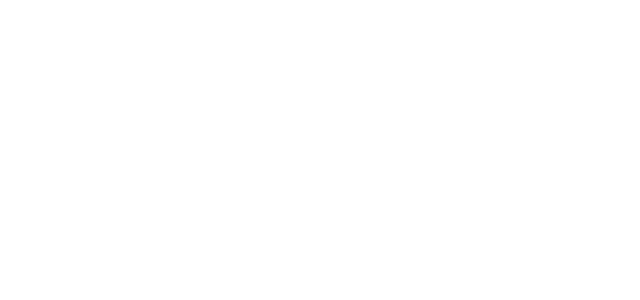
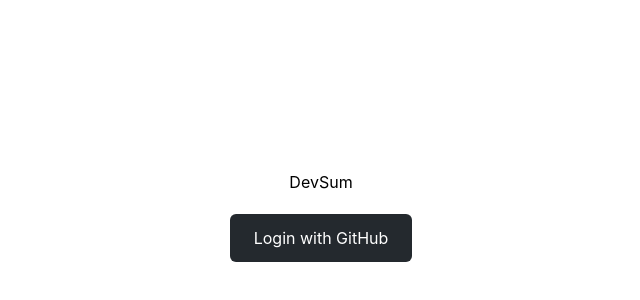
Before and after one commit to osp3/devsum, a React (Vite) app in the folder frontend/: page / in a window 1280 px wide. Shown: the part 184-484 px from the top of the page, without its empty margins (319-959 px from the left). Built offline with nearby package versions, Linux system fonts and the light colour scheme.

Commit message:
added a very minimal login and logout

```diff
--- a/frontend/src/App.jsx
+++ b/frontend/src/App.jsx
@@ -1,20 +1,35 @@
 import { useState, useEffect } from 'react';
-import { Routes, Route } from 'react-router-dom';
+import React from 'react';
+import { Routes, Route, Navigate } from 'react-router-dom';
 import UserHeader from './components/UserHeader.jsx';
 import Login from './components/Login.jsx';
 import Dashboard from './components/Dashboard.jsx';
 import RepoListing from './components/RepoListing.jsx';
 import RepoAnalytics from './components/RepoAnalytics';
 
+// Simple protected route - just checks auth and redirects if needed
+function ProtectedRoute({ children }) {
+  const [isAuthenticated, setIsAuthenticated] = useState(null);
+
+  useEffect(() => {
+    fetch(`${import.meta.env.VITE_API_URL}/auth/me`, { credentials: 'include' })
+      .then(response => setIsAuthenticated(response.ok))
+      .catch(() => setIsAuthenticated(false));
+  }, []);
+
+  if (isAuthenticated === null) return <div>Loading...</div>;
+  if (!isAuthenticated) return <Navigate to="/" replace />;
+  return children;
+}
+
 function App() {
   return (
     <div>
-      <UserHeader />
       <Routes>
         <Route path='/' element={<Login />} />
-        <Route path='/dashboard' element={<Dashboard />} />
-        <Route path='/repositories' element={<RepoListing />} />
-        <Route path='/repository' element={<RepoAnalytics />} />
+        <Route path='/dashboard' element={<ProtectedRoute><Dashboard /></ProtectedRoute>} />
+        <Route path='/repositories' element={<ProtectedRoute><RepoListing /></ProtectedRoute>} />
+        <Route path='/repository' element={<ProtectedRoute><RepoAnalytics /></ProtectedRoute>} />
       </Routes>
     </div>
   );
--- a/frontend/src/components/Dashboard.jsx
+++ b/frontend/src/components/Dashboard.jsx
@@ -8,35 +8,29 @@
 const Dashboard = () => {
   return (
     <div className='min-h-screen bg-[#1a1928]'>
+      <UserHeader />
       <h1>hello this is the main page</h1>
-      <UserHeader />
 
       <div className=' border border-slate-400 rounded-2xl p-4 m-6 max-w-6xl mx-auto'>
-
         <div className='flex justify-center'>
             <TodaysMetrics />
         </div>
-
       </div>
 
       <div className = 'flex justify-row gap-6 max-w-6xl mx-auto '>
-
         <div className='flex-3  border border-slate-400 rounded-2xl w-150 h-120 p-4 '>
           <TodaysSummary />
-
         </div>
         <div className='flex-1 border border-slate-400 rounded-2xl w-100 h-120 p-4'>
             <TomorrowsPriorities />
           </div>
       </div>
 
-
       <ShowRepoButton />
+      <h1>Dashboard</h1>
+      <p>🎉 Successfully logged in with GitHub!</p>
     </div>
   );
 };
 
 export default Dashboard;
-
-
-//<div className='flex-1 border border-slate-400 rounded-2xl w-100 h-90 p-4 m-6 max-w-6xl mx-auto'>
--- a/frontend/src/components/Login.jsx
+++ b/frontend/src/components/Login.jsx
@@ -1,10 +1,35 @@
 import React from 'react';
-import UserHeader from './UserHeader';
 
 const Login = () => {
+  const handleGitHubLogin = () => {
+    const backendUrl = import.meta.env.VITE_API_URL || 'http://localhost:3000';
+    window.location.href = `${backendUrl}/auth/github`;
+  };
+
   return (
-    <div>
-      <UserHeader />
+    <div style={{
+      display: 'flex',
+      justifyContent: 'center',
+      alignItems: 'center',
+      height: '100vh',
+      flexDirection: 'column',
+      gap: '20px'
+    }}>
+      <h1>DevSum</h1>
+      <button
+        onClick={handleGitHubLogin}
+        style={{
+          padding: '12px 24px',
+          fontSize: '16px',
+          backgroundColor: '#24292e',
+          color: 'white',
+          border: 'none',
+          borderRadius: '6px',
+          cursor: 'pointer'
+        }}
+      >
+        Login with GitHub
+      </button>
     </div>
   );
 };
--- a/frontend/src/components/UserHeader.jsx
+++ b/frontend/src/components/UserHeader.jsx
@@ -1,7 +1,45 @@
-import React from 'react';
+import React, { useState } from 'react';
 
 const UserHeader = () => {
-  return <div></div>;
+  const [isLoggingOut, setIsLoggingOut] = useState(false);
+
+  const handleLogout = async () => {
+    setIsLoggingOut(true);
+
+    try {
+      await fetch(`${import.meta.env.VITE_API_URL}/auth/logout`, {
+        method: 'POST',
+        credentials: 'include',
+      });
+      window.location.href = '/';
+    } catch (err) {
+      console.error('Logout error:', err);
+    } finally {
+      setIsLoggingOut(false);
+    }
+  };
+
+  return (
+    <div className="bg-[#2d2b3e] border-b border-slate-600 p-4">
+      <div className="max-w-6xl mx-auto flex justify-between items-center">
+        <h2 className="text-white text-xl font-semibold">DevSum Dashboard</h2>
+
+        <button
+          onClick={handleLogout}
+          disabled={isLoggingOut}
+          className={`
+            px-4 py-2 rounded-lg text-white font-medium transition-colors
+            ${isLoggingOut
+              ? 'bg-gray-600 cursor-not-allowed'
+              : 'bg-red-600 hover:bg-red-700 cursor-pointer'
+            }
+          `}
+        >
+          {isLoggingOut ? 'Logging out...' : 'Logout'}
+        </button>
+      </div>
+    </div>
+  );
 };
 
 export default UserHeader;
```
Lines whose indentation alone changed are shown as unchanged.
